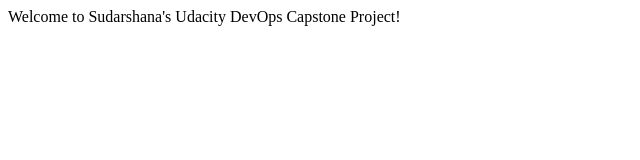
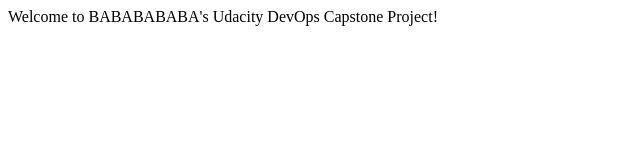
Before and after one commit to sudarshanasharma/udacity-devops-capstone, a plain HTML site: page index.html in a window 1280 px wide. Shown: the full height of the page, 0-640 px from the left. Drawn offline with Linux system fonts and the light colour scheme.

Commit message:
Update index.html

```diff
--- a/index.html
+++ b/index.html
@@ -7,7 +7,7 @@
     <title>Capstone Project</title>
 </head>
 <body>
-    Welcome to Sudarshana's Udacity DevOps Capstone Project!
+    Welcome to BABABABABA's Udacity DevOps Capstone Project!
 </body>
 
 </html>
```
